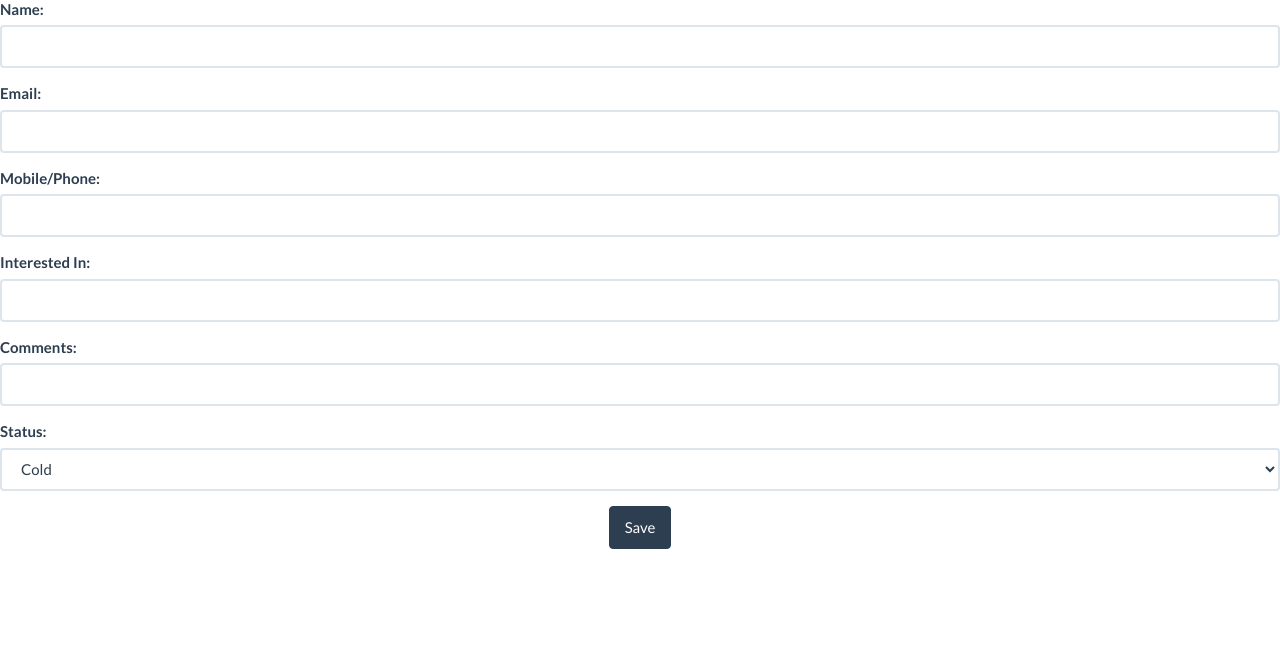
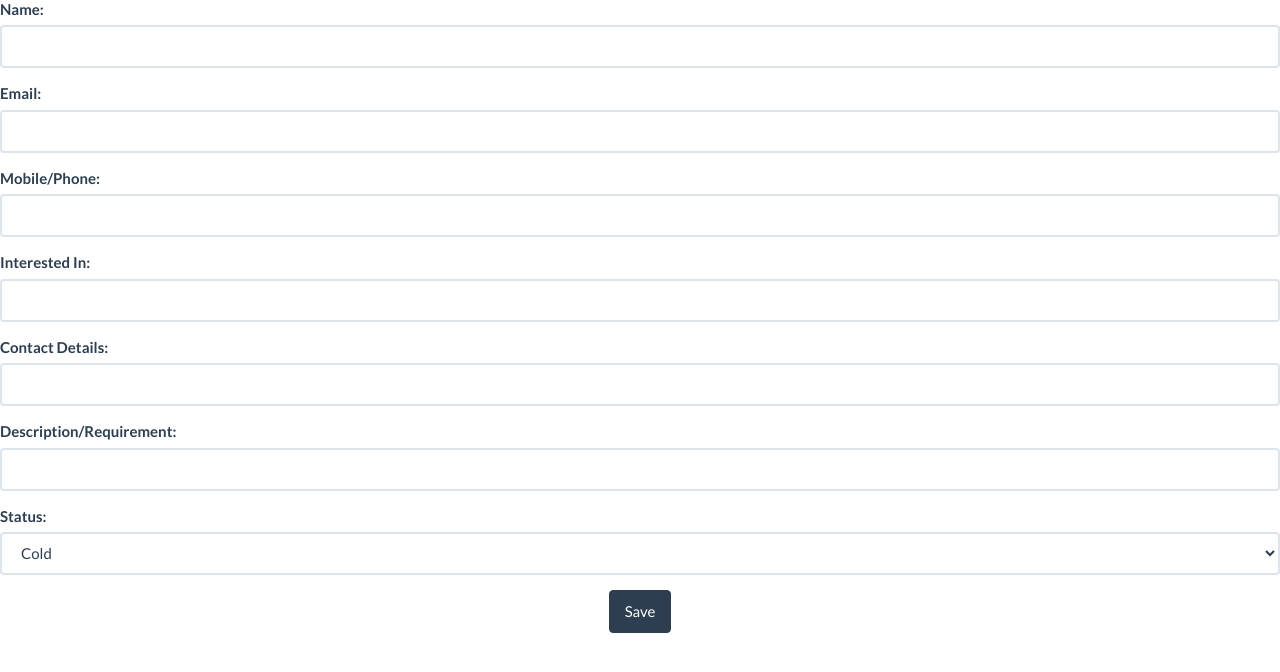
Before and after one commit to vineetsagar/dancestudio, a Django app: page /sway/enquire/ in a window 1280 px wide. Shown: the part 71-743 px from the top of the page. Run offline with Django 3.2, Linux system fonts and the light colour scheme; the visitor is signed in with stand-in values (Sample User, id 1); parts of the project's set-up code (start-up, migrations or seed data) failed here and were passed over; some libraries are stand-ins or nearby versions.

Commit message:
Adding description in the lead form page

```diff
--- a/sway/forms.py
+++ b/sway/forms.py
@@ -181,6 +181,7 @@ class LeadForm(forms.ModelForm):
     email = forms.EmailField()
     mobile = forms.CharField(max_length=128)
     inquiryFor = forms.CharField(max_length=255)
+    short_description = forms.CharField(max_length=100)
     status = forms.ChoiceField(choices=[(3,'Cold'),(4,'Warm'),(5,'Hot'),(2,'Converted'),(1,'Closed')],initial=3)
     def __init__(self, *args, **kwargs):
         super(LeadForm, self).__init__(*args, **kwargs)
@@ -199,6 +200,7 @@ class LeadForm(forms.ModelForm):
         email =cleaned_data.get("email")
         mobile=cleaned_data.get("mobile")
         inquiryFor=cleaned_data.get("inquiryFor")
+        short_description=cleaned_data.get("short_description")
         msg_invalid_name=u"Invalid name."
 
         if validate_name_field(name):
--- a/templates/sway/add_enquiry.html
+++ b/templates/sway/add_enquiry.html
@@ -46,8 +46,13 @@ jQuery(function(){
   </div>
   <div class="form-group">
     {{ form.contact_detail.errors }}
-    <label for="contact">Comments:</label>
+    <label for="contact">Contact Details:</label>
      {{ form.contact_detail }}
+  </div>
+  <div class="form-group">
+    {{ form.short_description.errors }}
+    <label for="contact">Description/Requirement:</label>
+     {{ form.short_description }}
   </div>
   <div class="form-group">
     {{ form.status.errors }}
```
